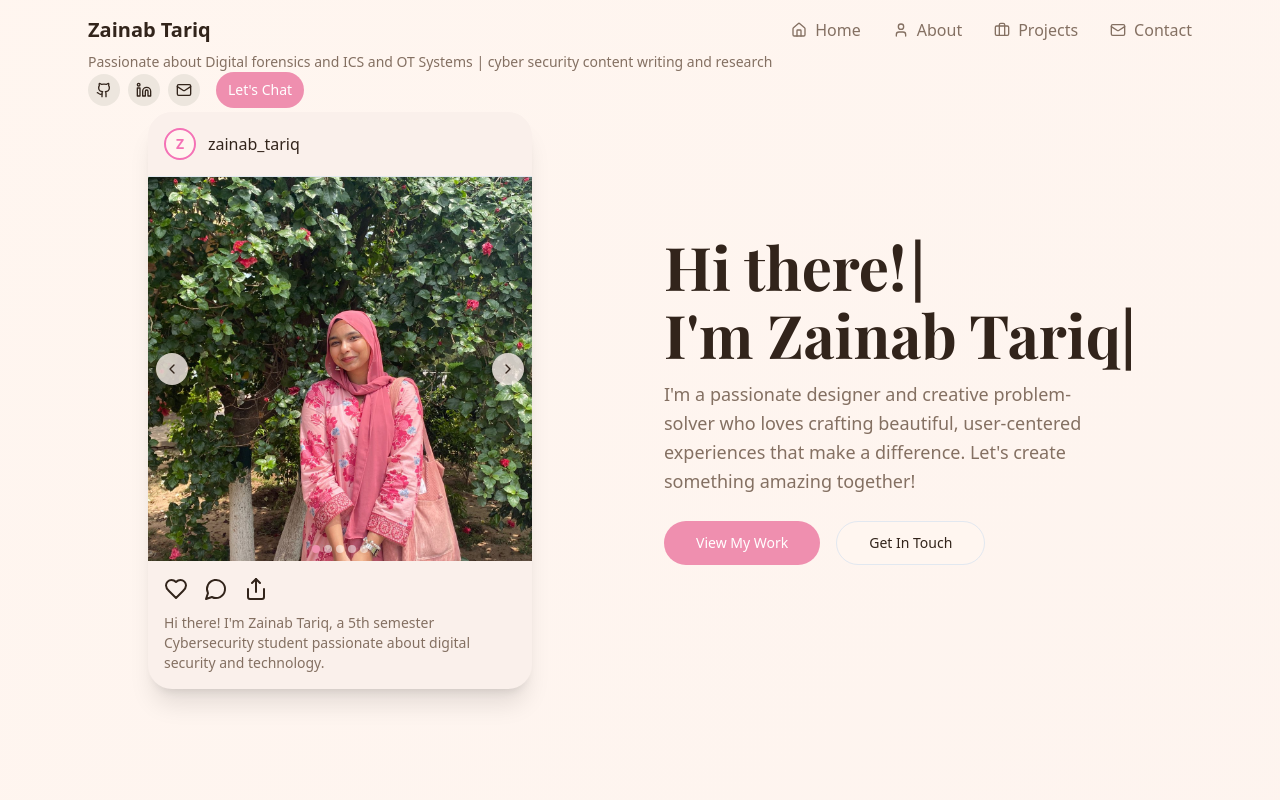
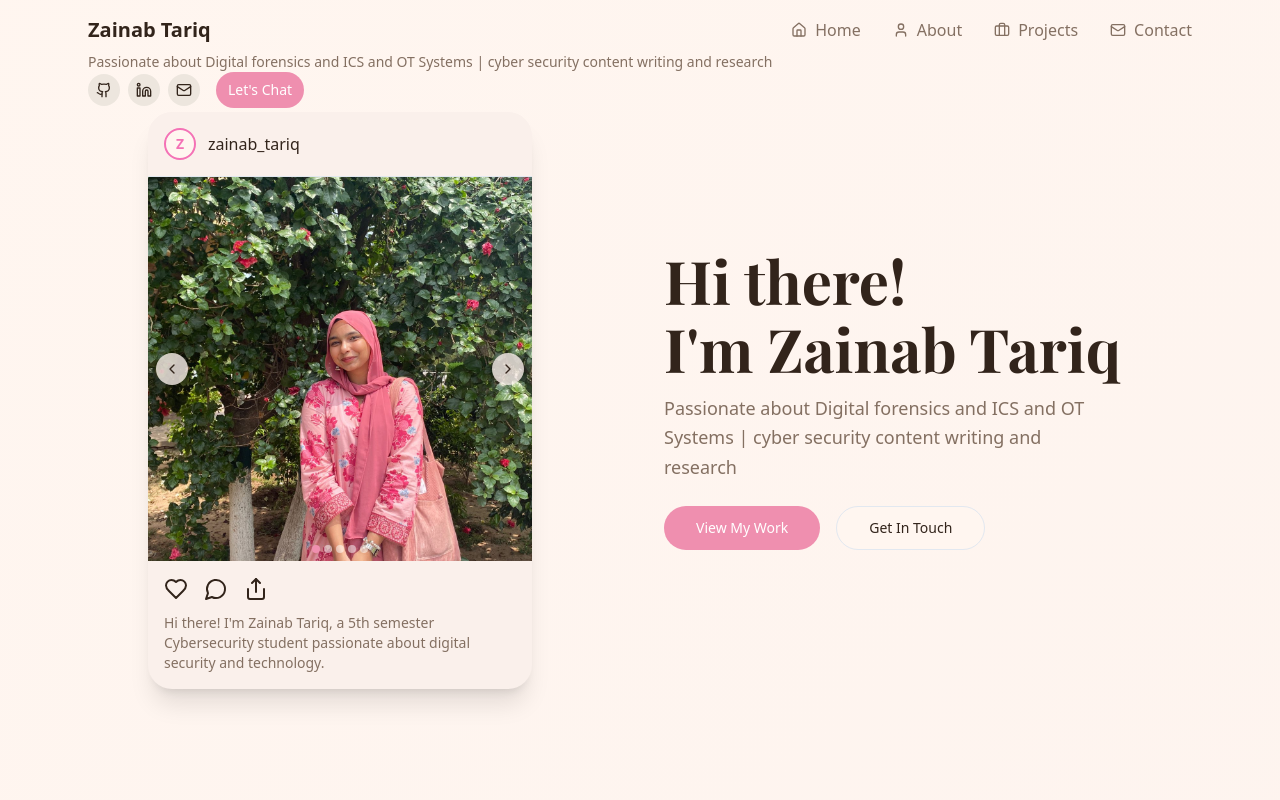
Before and after one commit to zeezaynab/MyPortfolio, a React (Vite) app: page / in a window 1280 px wide. Shown: the top 800 px of the page. Built offline with nearby package versions, Linux system fonts and the light colour scheme.

Commit message:
Fix header and carousel
Revert header text to previous version and update hero section description. Ensure carousel images display correctly on navigation and remove cursor effect.

```diff
--- a/src/components/HeroSection.tsx
+++ b/src/components/HeroSection.tsx
@@ -1,20 +1,9 @@
-import { useState, useEffect } from 'react';
+import { useState } from 'react';
 import { ChevronLeft, ChevronRight, Heart, MessageCircle, Share } from 'lucide-react';
 import { Button } from '@/components/ui/button';
-import zainabImage from '@/assets/zainab-1.jpg';
-import workspaceImage from '@/assets/workspace-1.jpg';
-import projectImage from '@/assets/project-1.jpg';
-import readingImage from '@/assets/reading-corner.jpg';
-import brainstormImage from '@/assets/brainstorm.jpg';
-import successImage from '@/assets/success.jpg';
 
 const HeroSection = () => {
   const [currentImage, setCurrentImage] = useState(0);
-  const [line1Text, setLine1Text] = useState('');
-  const [line2Text, setLine2Text] = useState('');
-  const [showCursor1, setShowCursor1] = useState(true);
-  const [showCursor2, setShowCursor2] = useState(false);
-  const [line1Complete, setLine1Complete] = useState(false);
 
   const images = [
     {
@@ -39,55 +28,6 @@ const HeroSection = () => {
     }
   ];
 
-  const line1 = "Hi there!";
-  const line2 = "I'm Zainab Tariq";
-
-  useEffect(() => {
-    // Type first line
-    let i = 0;
-    const typingInterval1 = setInterval(() => {
-      if (i < line1.length) {
-        setLine1Text(line1.slice(0, i + 1));
-        i++;
-      } else {
-        clearInterval(typingInterval1);
-        setLine1Complete(true);
-        setShowCursor1(false);
-
-        // Start typing second line after a brief pause
-        setTimeout(() => {
-          setShowCursor2(true);
-          let j = 0;
-          const typingInterval2 = setInterval(() => {
-            if (j < line2.length) {
-              setLine2Text(line2.slice(0, j + 1));
-              j++;
-            } else {
-              clearInterval(typingInterval2);
-            }
-          }, 100);
-        }, 500);
-      }
-    }, 100);
-
-    const cursorInterval1 = setInterval(() => {
-      if (!line1Complete) {
-        setShowCursor1(prev => !prev);
-      }
-    }, 500);
-
-    const cursorInterval2 = setInterval(() => {
-      if (line1Complete) {
-        setShowCursor2(prev => !prev);
-      }
-    }, 500);
-
-    return () => {
-      clearInterval(typingInterval1);
-      clearInterval(cursorInterval1);
-      clearInterval(cursorInterval2);
-    };
-  }, []);
 
   const nextImage = () => {
     setCurrentImage((prev) => (prev + 1) % images.length);
@@ -170,19 +110,12 @@ const HeroSection = () => {
         <div className="space-y-6 animate-fadeIn">
           <div className="space-y-4">
             <div className="text-4xl md:text-6xl font-bold text-foreground font-playfair">
-              <div className="flex items-center">
-                {line1Text}
-                <span className={`${showCursor1 ? 'opacity-100' : 'opacity-0'} transition-opacity ml-1`}>|</span>
-              </div>
-              <div className="flex items-center mt-2">
-                {line2Text}
-                <span className={`${showCursor2 ? 'opacity-100' : 'opacity-0'} transition-opacity`}>|</span>
-              </div>
+              <div>Hi there!</div>
+              <div className="mt-2">I'm Zainab Tariq</div>
             </div>
 
             <p className="text-lg text-muted-foreground leading-relaxed max-w-md">
-              I'm a passionate designer and creative problem-solver who loves crafting beautiful,
-              user-centered experiences that make a difference. Let's create something amazing together!
+              Passionate about Digital forensics and ICS and OT Systems | cyber security content writing and research
             </p>
           </div>
 
```
